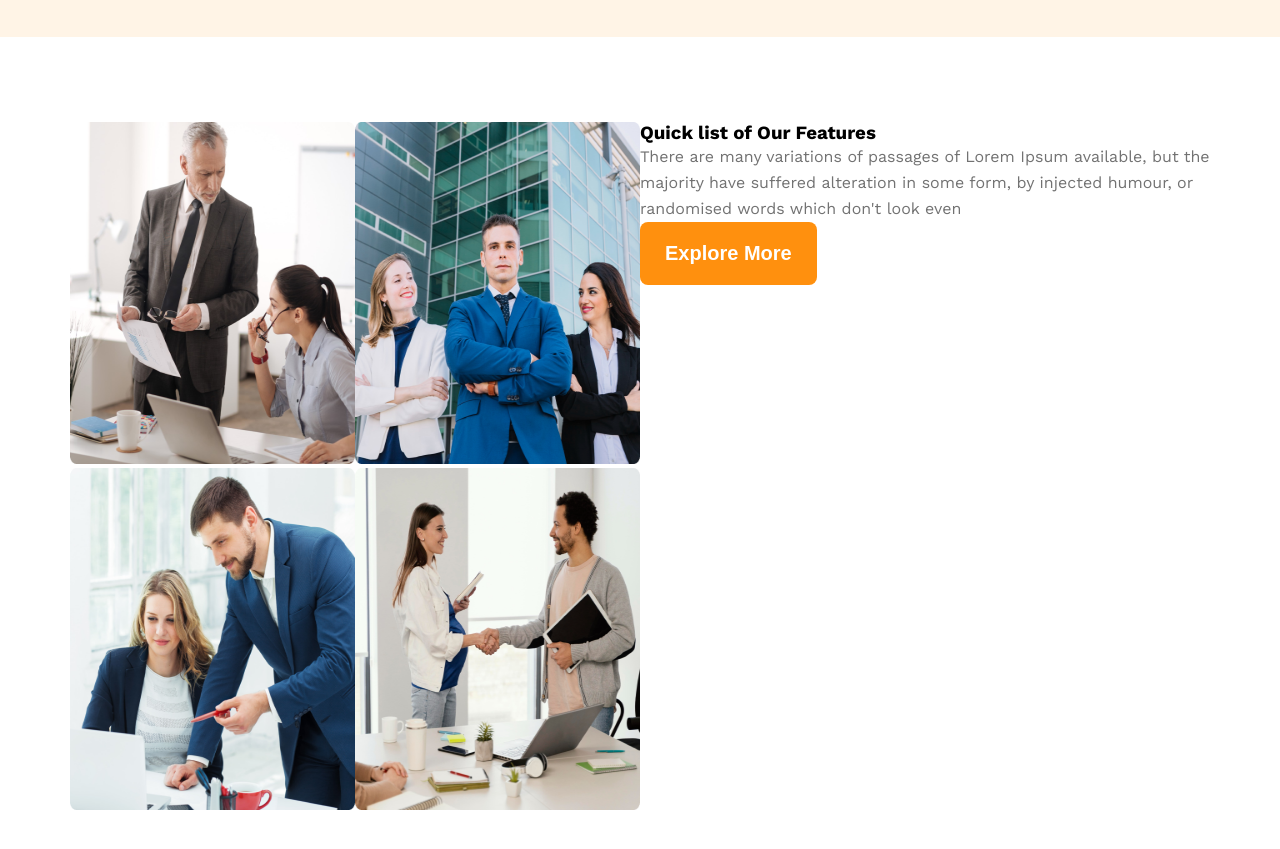
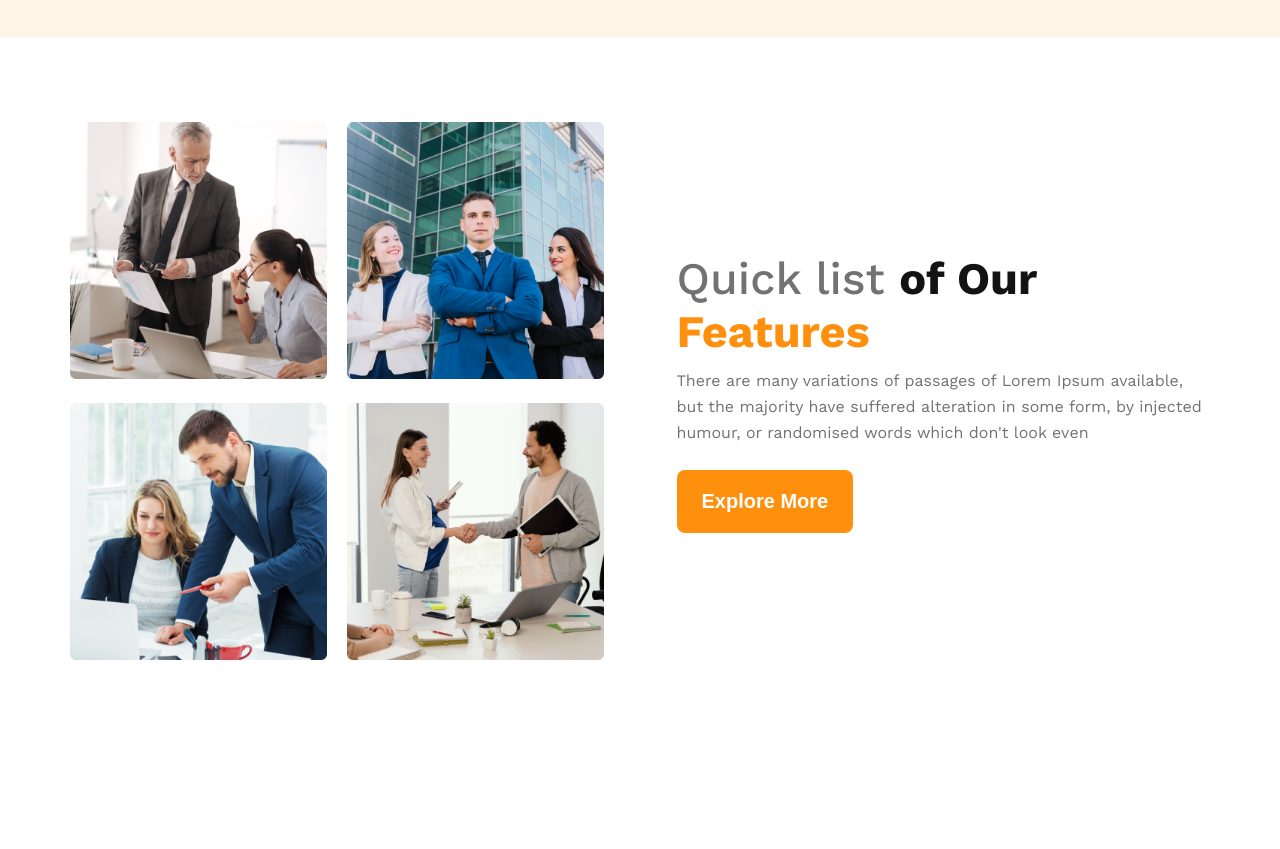
Before and after one commit to Rabbi4579/architects, a plain HTML site: page index.html in a window 1280 px wide. Shown: the part 1131-1980 px from the top of the page. After the commit the page ends 1925 px from the top, so only its background shows below. Drawn offline with nearby package versions, Linux system fonts and the light colour scheme; a web font is replaced by a local one.

Commit message:
add feature section

```diff
--- a/css/styles.css
+++ b/css/styles.css
@@ -104,16 +104,19 @@ nav ul li a{
 /* ---------features part css---------- */
 .features{
     display: flex;
+    gap: 73px;
+    align-items: center;
 }
 .features-img{
     display: grid;
     grid-template-columns: repeat(2, 1fr);
     width: 50%;
+    grid-gap: 20px;
+
 }
 .images img{
     max-width: 342px;
     width: 100%;
-    height: 342px;
 }
 .features{
     margin-top: 85px;
@@ -122,7 +125,24 @@ nav ul li a{
 .features-content{
     width: 50%;
 }
-
+.features-title{
+    color: #727272;
+    font-weight: 500;
+    font-size: 45px;
+    margin-bottom: 10px;
+}
+.features-title .of-our{
+    color: #131313;
+    font-weight: 700;
+}
+.features-title .feat{
+    display: block;
+    color: #FF900E;
+    font-weight: 700;
+}
+.features-content .section-description{
+    margin-bottom: 24px;
+}
 
 
 
--- a/index.html
+++ b/index.html
@@ -44,7 +44,7 @@
           the majority have suffered alteration in some form, by injected
           humour, or randomised words which don't look even
         </p>
-        <button class="common-btn">Explore More</button>
+        <a href=""><button class="common-btn">Explore More</button></a>
       </div>
       <div class="banner-img">
         <img src="images/banner.png" alt="" />
@@ -69,9 +69,10 @@
                 </div>
             </div>
             <div class="features-content">
-                <h3>Quick list <span class="of-our">of Our</span> <span class="feat">Features</span></h3>
+                <h3 class="features-title">Quick list <span class="of-our">of Our</span> <span class="feat">Features</span></h3>
+
                 <p class="section-description">There are many variations of passages of Lorem Ipsum available, but the majority have suffered alteration in some form, by injected humour, or randomised words which don't look even</p>
-                <button class="common-btn">Explore More</button>
+                <a href=""><button class="common-btn">Explore More</button></a>
             </div>
         </section>
         <!-- ----feature part end----- -->
```
